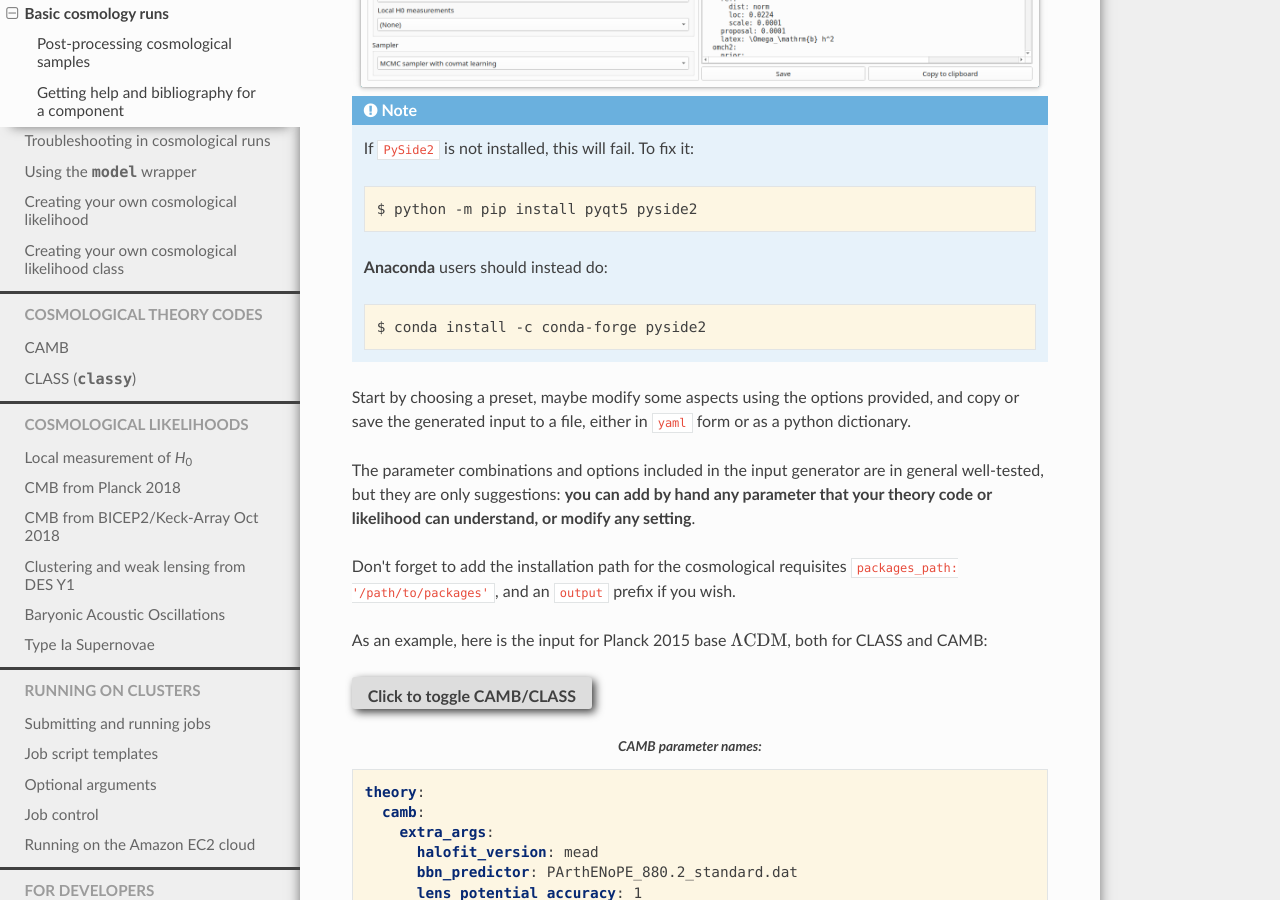
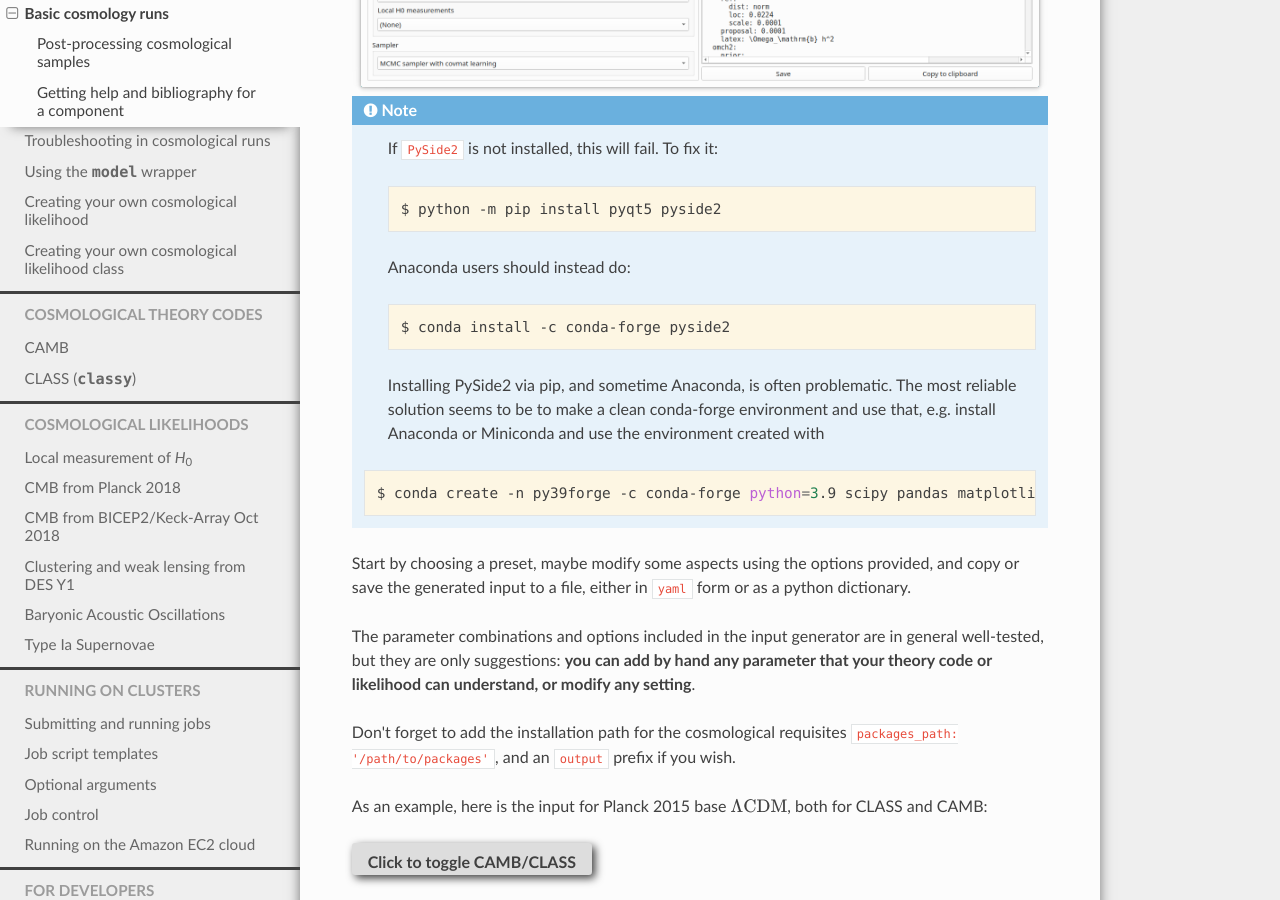
Before and after one commit to CobayaSampler/cobaya, a Sphinx documentation site: the page built from docs/cosmo_basic_runs.rst, in a window 1280 px wide and 900 px high, scrolled down 1013 px. Built offline with Sphinx 7.4.7 and the Read the Docs theme 2.0.0, drawn with Linux system fonts in a browser that asks for light colours.

Commit message:
PySide2 install doc

```diff
--- a/README.rst
+++ b/README.rst
@@ -23,6 +23,8 @@
    :target: https://cobaya.readthedocs.org/en/latest
 .. image:: https://codecov.io/gh/CobayaSampler/cobaya/branch/master/graphs/badge.svg
    :target: https://codecov.io/github/CobayaSampler/cobaya/branch/master
+.. image:: https://img.shields.io/badge/arXiv-2005.05290-b31b1b.svg
+   :target: https://arxiv.org/abs/2005.05290
 
 **Cobaya** (**co**\ de for **bay**\ esian **a**\ nalysis, and Spanish for *Guinea Pig*) is a framework for sampling and statistical modelling: it allows you to explore an arbitrary prior or posterior using a range of Monte Carlo samplers (including the advanced MCMC sampler from CosmoMC_, and the advanced nested sampler PolyChord_). The results of the sampling can be analysed with GetDist_. It supports MPI parallelization (and very soon HPC containerization with Docker/Shifter and Singularity).
 
--- a/docs/cosmo_basic_runs.rst
+++ b/docs/cosmo_basic_runs.rst
@@ -23,11 +23,19 @@ Creating *from scratch* the input for a realistic cosmological case is quite a b
       $ python -m pip install pyqt5 pyside2
 
 
-   **Anaconda** users should instead do:
+   Anaconda users should instead do:
 
    .. code:: bash
 
       $ conda install -c conda-forge pyside2
+
+   Installing PySide2 via pip, and sometime Anaconda, is often problematic.
+   The most reliable solution seems to be to make a clean conda-forge environment and
+   use that, e.g. install Anaconda or Miniconda and use the environment created with
+
+  .. code:: bash
+
+      $ conda create -n py39forge -c conda-forge python=3.9 scipy pandas matplotlib PyYAML PySide2
 
 Start by choosing a preset, maybe modify some aspects using the options provided, and copy or save the generated input to a file, either in ``yaml`` form or as a python dictionary.
 
```
